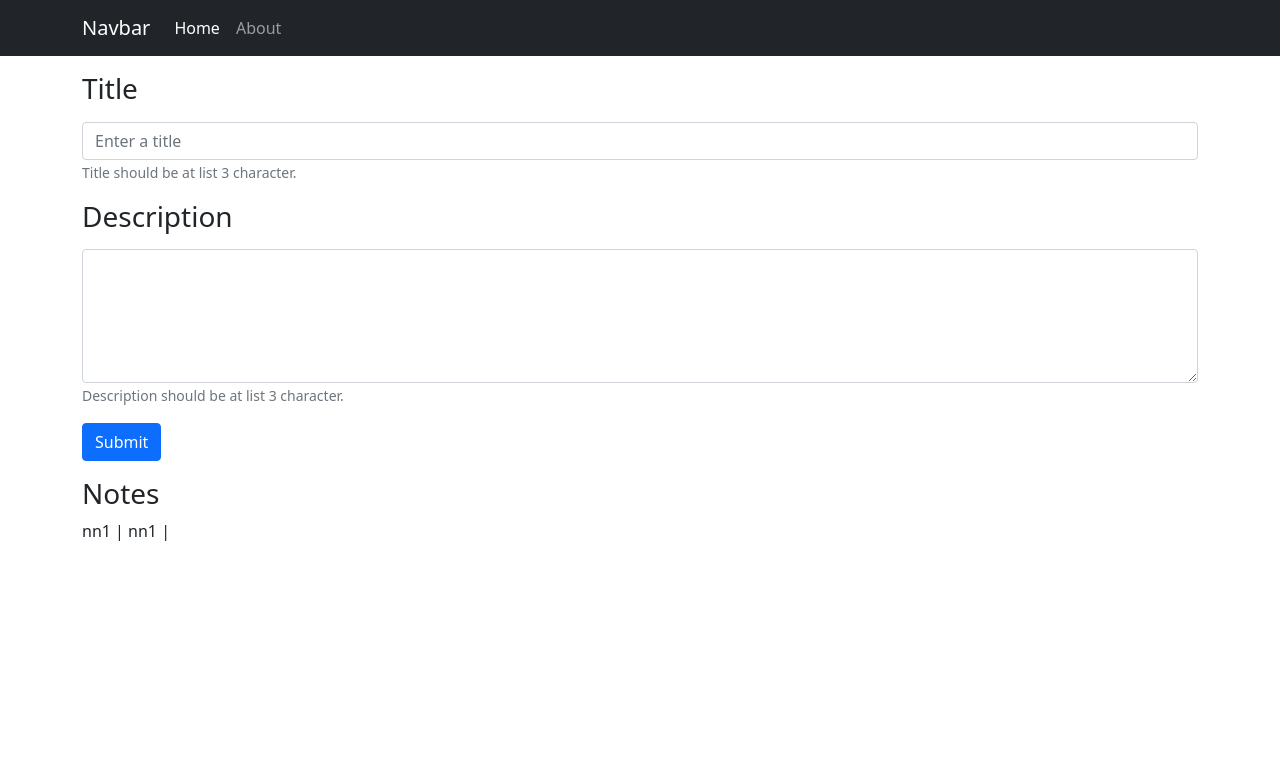
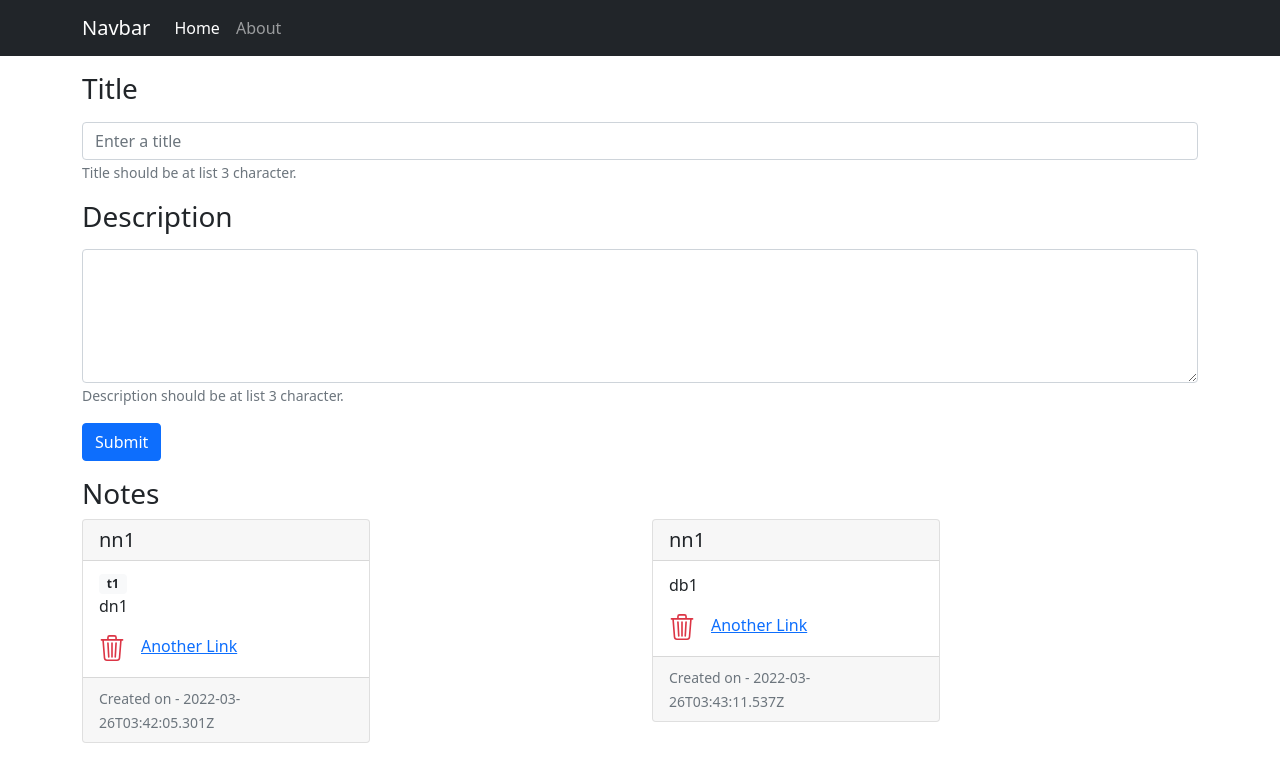
Before and after one commit to Farhad618/react-inotebook-cwh-1, a React (Create React App) app: page / in a window 1280 px wide. Shown: the top 782 px of the page. Built offline with nearby package versions, Linux system fonts and the light colour scheme.

Commit message:
video-61 noteitem compo & react bootstrap icon add

```diff
--- a/package.json
+++ b/package.json
@@ -10,6 +10,7 @@
     "concurrently": "^7.0.0",
     "react": "^17.0.2",
     "react-bootstrap": "^2.2.2",
+    "react-bootstrap-icons": "^1.8.1",
     "react-bootstrap-validation": "^0.1.11",
     "react-dom": "^17.0.2",
     "react-router-bootstrap": "^0.26.1",
--- a/src/components/notes/AllNotes.js
+++ b/src/components/notes/AllNotes.js
@@ -1,5 +1,7 @@
 import React, {useContext} from 'react';
+import { Row } from 'react-bootstrap';
 import noteContext from '../../context/notes/noteContext';
+import NoteEachItem from './NoteEachItem';
 
 
 const AllNotes = () => {
@@ -7,13 +9,13 @@ const AllNotes = () => {
     // eslint-disable-next-line
     const {notes, setNotes} = context;
   return (
-    <div>
+    <Row>
       {
           notes.map((note)=>{
-              return note.title + " | ";
+              return <NoteEachItem noteId={note._id} noteTitle={note.title} noteDescrp={note.description} noteTag={note.tag} noteCreate={note.date} />;
           })
       }
-    </div>
+    </Row>
   );
 }
 
--- /dev/null
+++ b/src/components/notes/NoteEachItem.js
@@ -0,0 +1,30 @@
+import React from 'react';
+import { Col, Card, Badge } from 'react-bootstrap';
+import { ArrowRight, Trash3 } from 'react-bootstrap-icons';
+
+const NoteEachItem = (props) => {
+    return (
+        <Col>
+            <Card style={{ width: '18rem' }}>
+                <Card.Header as="h5">{props.noteTitle}</Card.Header>
+                <Card.Body>
+                    <Card.Subtitle className="">
+                        <Badge bg="light" text="dark">
+                            {props.noteTag}
+                        </Badge>
+                    </Card.Subtitle>
+                    <Card.Text>
+                        {props.noteDescrp}
+                    </Card.Text>
+                    <Card.Link href="#" className='text-danger'><Trash3 size={26} /></Card.Link>
+                    <Card.Link href="#">Another Link</Card.Link>
+                </Card.Body>
+                <Card.Footer>
+                    <small className="text-muted">Created on - {props.noteCreate}</small>
+                </Card.Footer>
+            </Card>
+        </Col>
+    );
+}
+
+export default NoteEachItem;
```
Also changed, not shown: 1 other file (tests, documents, lock files or other folders).
